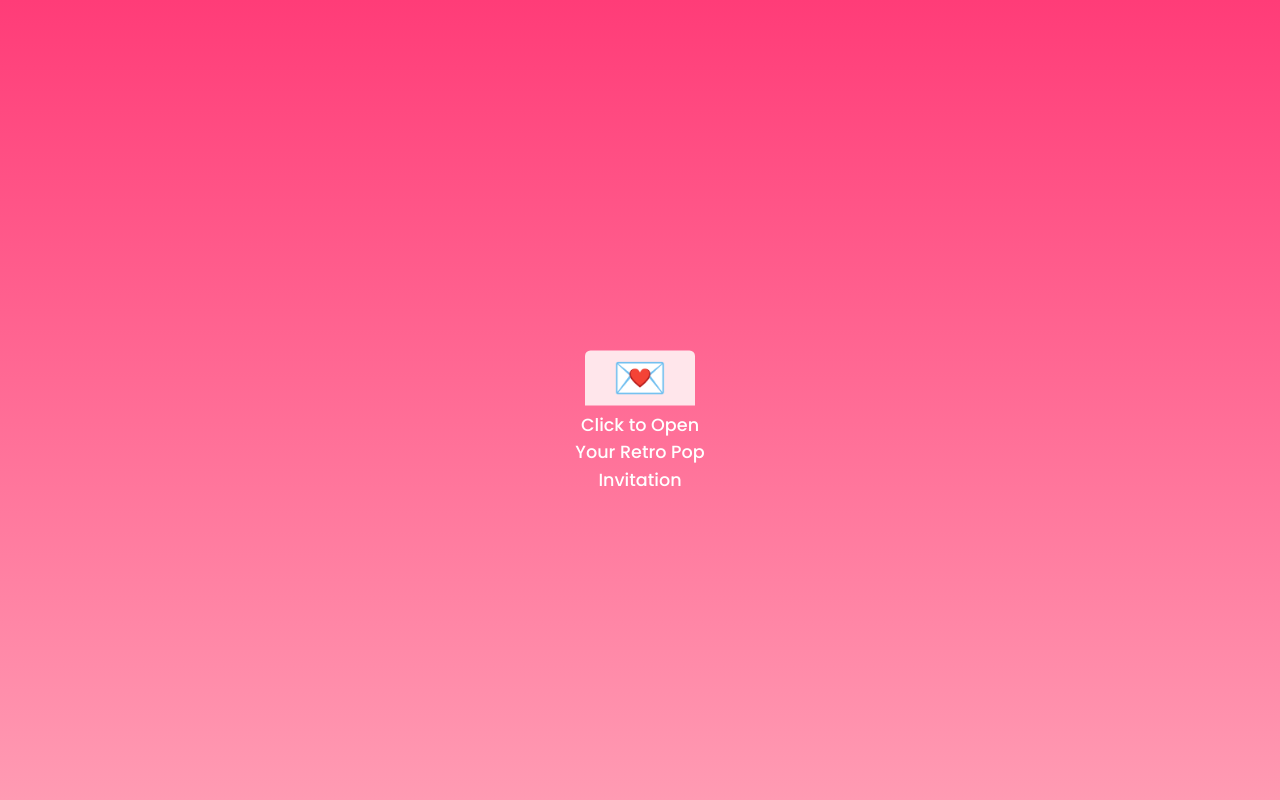
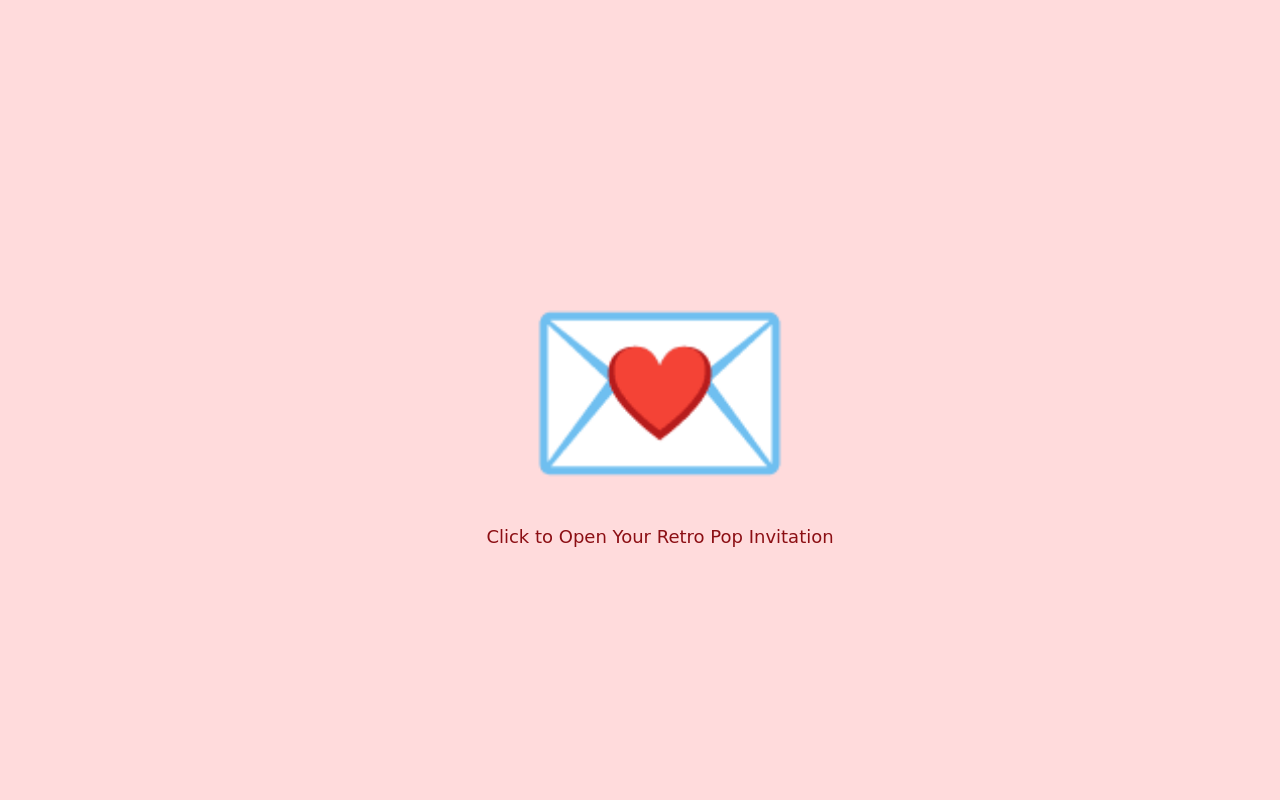
Before and after one commit to kathryns12/katie-wilmot, a plain HTML site: page index.html in a window 1280 px wide. Shown: the top 800 px of the page. Drawn offline with Linux system fonts and the light colour scheme; a web font is replaced by a local one.

Commit message:
Whole update

```diff
--- a/index.html
+++ b/index.html
@@ -3,11 +3,9 @@
 <head>
 <title>Retro Pop Invitation</title>
 
-<link href="https://fonts.googleapis.com/css2?family=Great+Vibes&family=Poppins:wght@300;500;700&display=swap" rel="stylesheet">
+<link href="https://fonts.googleapis.com/css2?family=Gaegu:wght@400;700&display=swap" rel="stylesheet">
 
 <style>
-
-/* Fix mobile 100vh */
 :root {
   --vh: 100vh;
 }
@@ -17,9 +15,9 @@ body {
   padding: 0;
   height: var(--vh);
   overflow: hidden;
-  background: linear-gradient(180deg, #ff3c78, #ff9bb3);
-  font-family: 'Poppins', sans-serif;
-  color: white;
+  background-color: #FFDBDC;
+  font-family: 'Gaegu', cursive;
+  color: #8c0f14;
   text-align: center;
   cursor: url('https://cur.cursors-4u.net/cursors/cur-9/cur862.cur'), auto;
 }
@@ -32,8 +30,8 @@ body::before {
   left: 0;
   width: 100vw;
   height: 100vh;
-  background-image: radial-gradient(white 3px, transparent 3px);
-  background-size: 50px 50px;
+  background-image: radial-gradient(#8c0f14 2px, transparent 2px);
+  background-size: 30px 30px;
   opacity: 0.25;
   z-index: -1;
   animation: moveDots 20s linear infinite;
@@ -44,59 +42,24 @@ body::before {
   to { background-position: 200px 200px; }
 }
 
-/* Envelope opening screen */
+/* Envelope */
 #envelopeScreen {
   position: fixed;
   width: 100%;
   height: 100%;
-  background: linear-gradient(180deg, #ff3c78, #ff9bb3);
+  background-color: #FFDBDC;
   display: flex;
+  flex-direction: column;
   justify-content: center;
   align-items: center;
   z-index: 999;
+  padding: 20px;
 }
 
 .envelope-container {
-  position: relative;
-  width: 120px;
-  height: 90px;
+  font-size: clamp(100px, 25vw, 200px);
   cursor: pointer;
-  display: flex;
-  flex-direction: column;
-  align-items: center;
   animation: pulse 2s infinite;
-}
-
-.envelope-flap {
-  width: 100px;
-  height: 50px;
-  background: #ffe6eb;
-  border-radius: 5px 5px 0 0;
-  display: flex;
-  justify-content: center;
-  align-items: center;
-  font-size: 40px;
-  z-index: 2;
-  transition: transform 1s ease;
-}
-
-.envelope-body {
-  width: 100px;
-  height: 50px;
-  background: #ff4d6d;
-  border-radius: 0 0 5px 5px;
-  margin-top: -5px;
-  z-index: 1;
-  transition: transform 1s ease;
-}
-
-.open-flap { transform: rotateX(180deg) translateY(-25px); }
-.slide-envelope { transform: translateY(-100px); }
-
-.envelope-container p {
-  font-size: 16px;
-  margin-top: 10px;
-  color: white;
 }
 
 @keyframes pulse {
@@ -105,7 +68,13 @@ body::before {
   100% { transform: scale(1); }
 }
 
-/* Container for content */
+#envelopeScreen p {
+  font-size: clamp(14px, 4vw, 18px);
+  margin-top: 15px;
+  color: #8c0f14;
+}
+
+/* Main container */
 .container {
   position: relative;
   z-index: 1;
@@ -114,32 +83,32 @@ body::before {
   justify-content: center;
   align-items: center;
   min-height: var(--vh);
-  padding: 0 20px;
+  padding: 0 10%;
   box-sizing: border-box;
 }
 
-/* Text & inputs */
 h1 {
-  font-family: 'Great Vibes', cursive;
   font-size: clamp(36px, 8vw, 60px);
-  text-shadow: 0 0 20px rgba(255,255,255,0.8);
 }
 
 input {
-  padding: clamp(10px, 1.5vw, 12px);
+  width: 80%;
+  max-width: 300px;
+  padding: clamp(10px, 1.5vw, 14px);
   border-radius: 30px;
   border: none;
   text-align: center;
   font-size: clamp(14px, 2.5vw, 18px);
   margin-top: 20px;
+  box-sizing: border-box;
 }
 
 button {
   padding: clamp(8px, 1.5vw, 12px) clamp(12px, 2vw, 25px);
   border-radius: 30px;
-  border: none;
+  border: 1px solid #8c0f14;
   background: white;
-  color: #ff3c78;
+  color: #8c0f14;
   font-weight: bold;
   margin: 10px;
   cursor: pointer;
@@ -147,19 +116,50 @@ button {
   font-size: clamp(14px, 2.5vw, 18px);
 }
 
-button:hover { background: #ffe6f0; transform: scale(1.08); }
+button:hover {
+  background: #ffe6e9;
+  transform: scale(1.08);
+}
 
-#message { margin-top: 30px; font-size: clamp(20px, 4vw, 28px); font-family: 'Great Vibes', cursive; }
-#countdown { margin-top: 20px; font-size: clamp(16px, 3vw, 20px); }
+#message {
+  margin-top: 30px;
+  font-size: clamp(18px, 4vw, 28px);
+  line-height: 1.3;
+}
 
-#roles h2 { font-size: clamp(20px, 4vw, 28px); margin-top: 20px; }
-#roles button { margin: 8px; font-size: clamp(14px,2.5vw,18px); padding: clamp(8px,1.5vw,12px) clamp(12px,2vw,20px); border-radius:30px; border:none; cursor:pointer; background:white; color:#ff3c78; font-weight:bold; transition:0.3s ease; }
-#roles button:hover { background:#ffe6f0; transform:scale(1.08); }
+#countdown {
+  margin-top: 20px;
+  font-size: clamp(14px, 3vw, 20px);
+}
 
-/* Floating music notes */
-.note { position: absolute; font-size: 22px; animation: floatUp 6s linear infinite; opacity: 0.7; }
-@keyframes floatUp { 0% { transform: translateY(100vh); opacity:0; } 30% { opacity:1; } 100% { transform: translateY(-10vh); opacity:0; } }
+#roles h2 {
+  font-size: clamp(20px, 4vw, 28px);
+  margin-top: 20px;
+}
 
+#roles button {
+  margin: 8px;
+  font-size: clamp(14px,2.5vw,18px);
+  padding: clamp(8px,1.5vw,12px) clamp(12px,2vw,20px);
+  border-radius:30px;
+  border:1px solid #8c0f14;
+  background:white;
+  color:#8c0f14;
+  font-weight:bold;
+  cursor:pointer;
+  transition:0.3s ease;
+}
+
+#roles button:hover {
+  background:#ffe6e9;
+  transform:scale(1.08);
+}
+
+/* Responsive tweaks for small screens */
+@media (max-width: 400px) {
+  input { width: 90%; }
+  .envelope-container { font-size: 120px; }
+}
 </style>
 </head>
 
@@ -167,11 +167,8 @@ button:hover { background: #ffe6f0; transform: scale(1.08); }
 
 <!-- Envelope -->
 <div id="envelopeScreen">
-  <div class="envelope-container" onclick="openEnvelope()">
-    <div class="envelope-flap">💌</div>
-    <div class="envelope-body"></div>
-    <p>Click to Open Your Retro Pop Invitation</p>
-  </div>
+  <div class="envelope-container" onclick="openEnvelope()">💌</div>
+  <p>Click to Open Your Retro Pop Invitation</p>
 </div>
 
 <!-- Main Content -->
@@ -201,8 +198,7 @@ button:hover { background: #ffe6f0; transform: scale(1.08); }
 </audio>
 
 <script>
-
-// Fix mobile 100vh
+// Mobile viewport fix
 function setVh() {
   let vh = window.innerHeight * 0.01;
   document.documentElement.style.setProperty('--vh', `${vh*100}px`);
@@ -210,22 +206,13 @@ function setVh() {
 window.addEventListener('resize', setVh);
 setVh();
 
-/* Envelope animation */
+// Envelope click
 function openEnvelope() {
-  const flap = document.querySelector(".envelope-flap");
-  const body = document.querySelector(".envelope-body");
-  const screen = document.getElementById("envelopeScreen");
-
-  flap.classList.add("open-flap");
-  body.classList.add("slide-envelope");
-
-  setTimeout(() => {
-    screen.style.display = "none";
-    fadeInMusic();
-  }, 1200);
+  document.getElementById("envelopeScreen").style.display = "none";
+  fadeInMusic();
 }
 
-/* Personalized message */
+// Personalized message
 function showMessage() {
   var name = document.getElementById("nameInput").value;
   if(name.trim() === "") { alert("Enter your name, superstar 🎀"); return; }
@@ -234,7 +221,7 @@ function showMessage() {
   document.getElementById("roles").style.display = "block";
 }
 
-/* Countdown */
+// Countdown
 const eventDate = new Date("March 30, 2026 19:00:00").getTime();
 setInterval(function() {
   const now = new Date().getTime();
@@ -246,24 +233,13 @@ setInterval(function() {
     "💋 Show begins in " + days + "d " + hours + "h " + minutes + "m";
 }, 1000);
 
-/* Choose role */
+// Role selection
 function selectRole(role) {
   document.getElementById("roleResult").innerHTML =
     "✨ You are officially our " + role + "! ✨";
 }
 
-/* Floating music notes */
-function createNote() {
-  const note = document.createElement("div");
-  note.classList.add("note");
-  note.innerHTML = "🎵";
-  note.style.left = Math.random() * 100 + "vw";
-  document.body.appendChild(note);
-  setTimeout(() => { note.remove(); }, 6000);
-}
-setInterval(createNote, 800);
-
-/* Glitter mouse trail */
+// Glitter mouse trail
 document.addEventListener("mousemove", function(e) {
   const sparkle = document.createElement("div");
   sparkle.innerHTML = "✨";
@@ -276,7 +252,7 @@ document.addEventListener("mousemove", function(e) {
   setTimeout(() => sparkle.remove(), 500);
 });
 
-/* Fade-in music */
+// Fade-in music
 function fadeInMusic() {
   const music = document.getElementById("bgMusic");
   music.volume = 0;
@@ -286,7 +262,7 @@ function fadeInMusic() {
     else clearInterval(fade);
   }, 200);
 }
+</script>
 
-</script>
 </body>
 </html>
```
